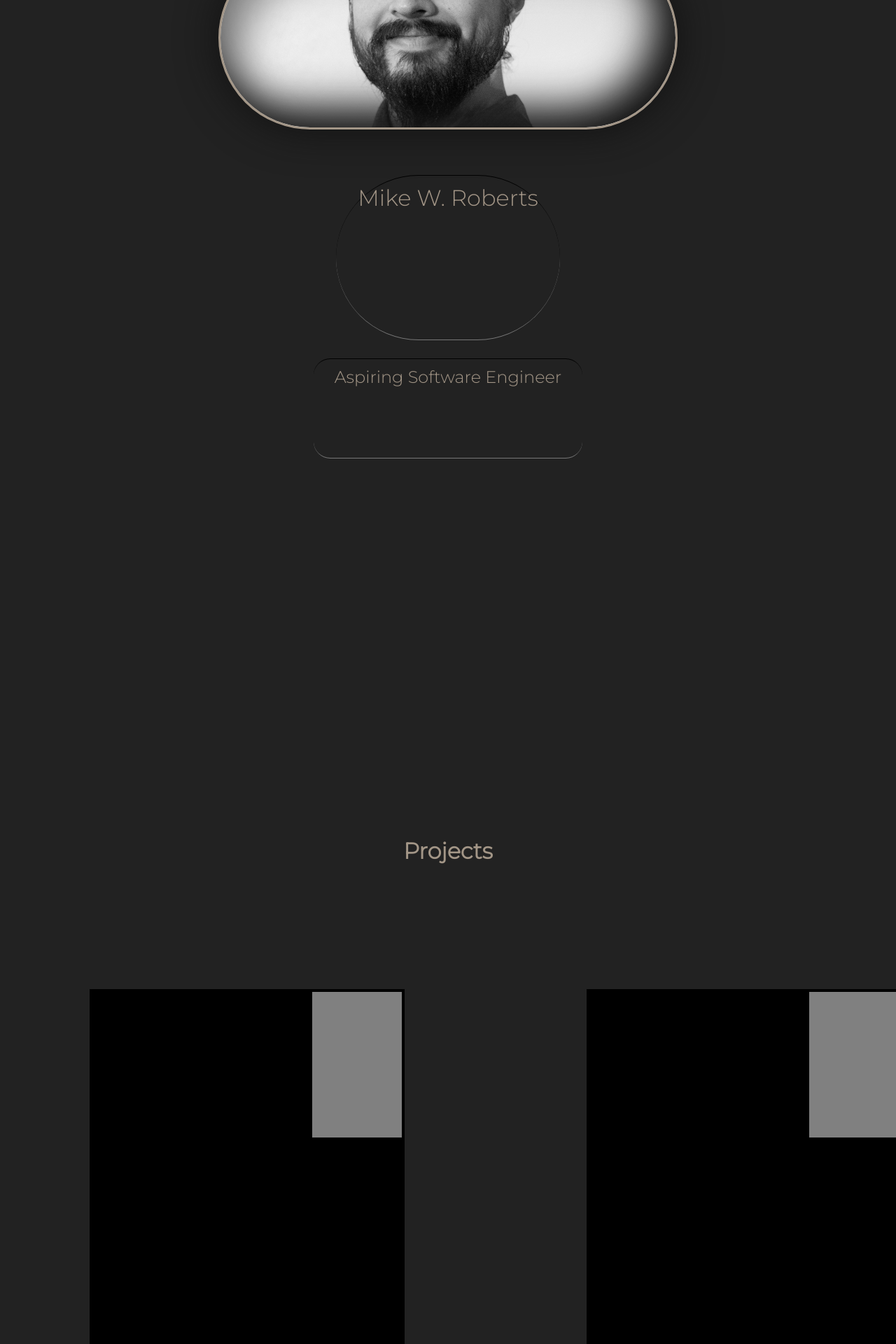
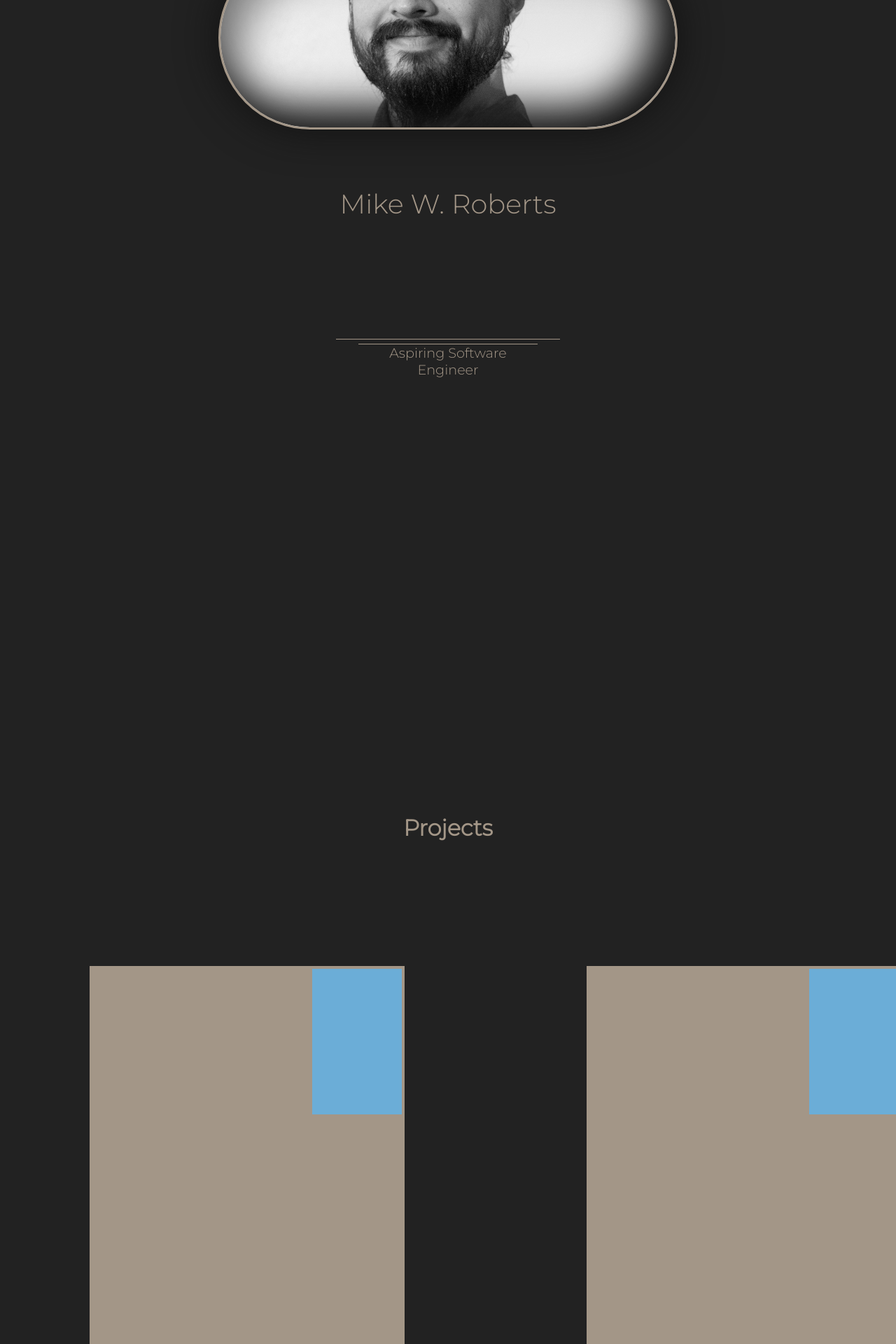
Before and after one commit to mikewroberts/portfolio-website, a Django app: page / in a window 1280 px wide. Shown: the part 384-2304 px from the top of the page at 70% size. Run offline with Django 3.2, Linux system fonts and the light colour scheme.

Commit message:
changed selfPortrait photo

```diff
--- a/portfolio/static/portfolio/css/style.css
+++ b/portfolio/static/portfolio/css/style.css
@@ -87,7 +87,7 @@ nav ul li a:hover{
   background-position: center;
 }
 #self-portrait:hover{
-  background-image: url(../img/selfPortrait_small.jpg);
+  background-image: url(../img/selfPortrait_blue.jpg);
   background-size: cover;
   background-position: center;
   transition-duration: 1.0s;
@@ -98,25 +98,20 @@ nav ul li a:hover{
   height: 9vh;
   width: 25vw;
   margin: 2.5vh auto 0vh auto;
-  border-top: 1px solid black;
-  border-bottom: 1px solid #777;
-  border-radius: 5em;
   text-align: center;
-  font-size: 2em;
-  line-height: 2em;
+  font-size: 2.4em;
+  line-height: 2.2em;
+  border-bottom: 1px solid #A39687;
 }
 #subname-box{
   color: #A39687;
   display: block;
   height: 5vh;
-  width: 30vw;
-  margin: 1vh auto 0vh auto;
-  padding-top: 0.4vh;
-  border-top: 1px solid black;
-  border-bottom: 1px solid #777;
-  border-radius: 1em;
+  width: 20vw;
+  margin: 0.2vh auto 0vh auto;
   text-align: center;
-  font-size: 1.5em;
+  font-size: 1.2em;
+  border-top: 1px solid #A39687;
 }
 
 
@@ -263,8 +258,8 @@ nav ul li a:hover{
 }
 
 .rectangle{
-  border: 1px solid black;
-  background-color: black;
+  border: 1px solid #A39687;
+  background-color: #A39687;
   display: block;
   height: 35vh;
   width: 35vw;
@@ -272,16 +267,16 @@ nav ul li a:hover{
   overflow: hidden;
 }
 .corner-label{
-  border: 3px solid black;
-  background-color: grey;
+  border: 3px solid #A39687;
+  background-color: #6BADD7;
   display: block;
   height: 8vh;
   width: 10vw;
   float: right;
 }
 .bottom-label{
-  border: 3px solid black;
-  background-color: grey;
+  border: 3px solid #A39687;
+  background-color: #6BADD7;
   display: block;
   height: 8vh;
   width: 99%;
@@ -463,10 +458,7 @@ nav ul li a:hover{
   .body-container-3col > a {
     grid-column: span 3;
   }
-  /* .body-link-container > a {
-    margin: 0 auto;
-    width: auto;
-  } */
+
   .circles-container{
     flex-direction: column;
     height: auto;
```
Also changed, not shown: portfolio/static/portfolio/img/selfPortrait_blue.jpg (added).
